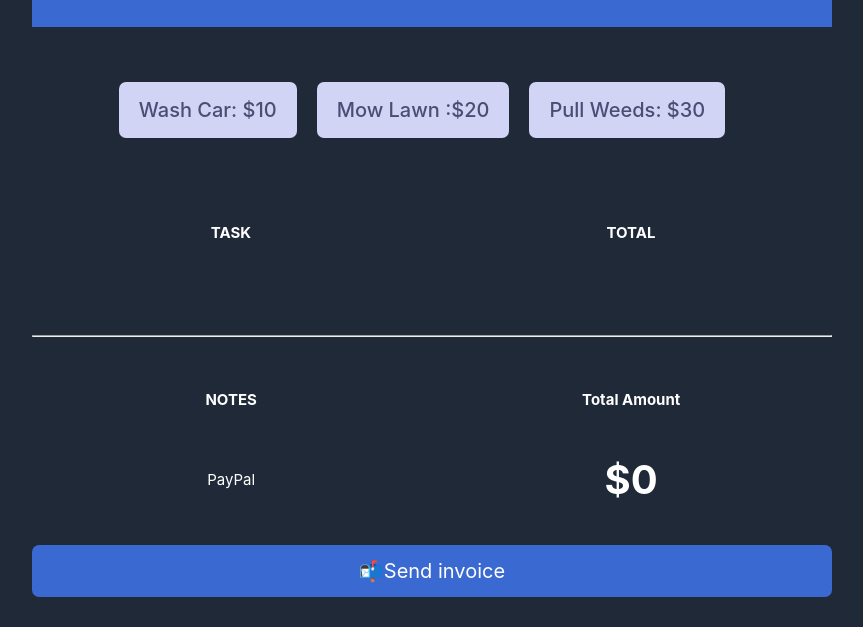
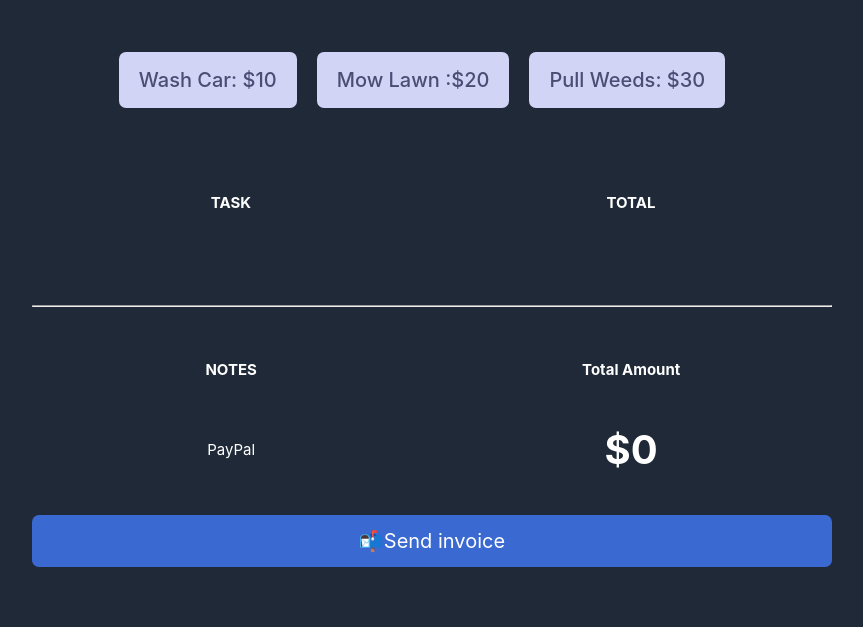
Before and after one commit to shari4ov/invoiceCreator, a plain HTML site: page index.html in a window 1280 px wide. Shown: the part 200-827 px from the top of the page, without its empty margins (208-1071 px from the left). After the commit the page ends 800 px from the top, so only its background shows below. Drawn offline with Linux system fonts and the light colour scheme.

Commit message:
modified:   style.css

```diff
--- a/style.css
+++ b/style.css
@@ -3,7 +3,8 @@ body{
        margin:0;
        font-family: 'Inter',sans-serif;
        width: 800px;
-       margin:30px auto;
+       margin:0 auto;
+       margin-bottom: 10px;
        background-color: #1F2937;
 
 }
```
